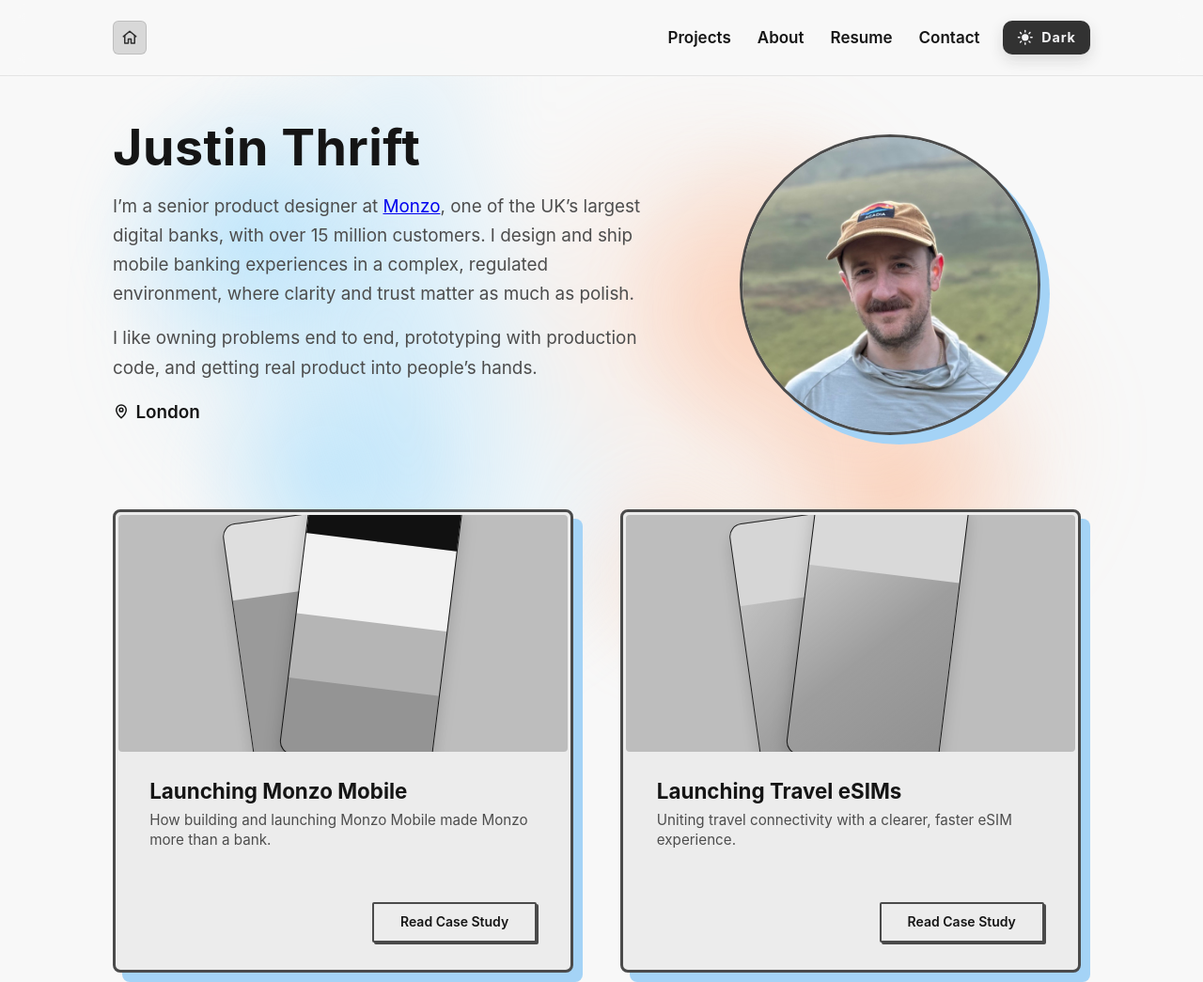
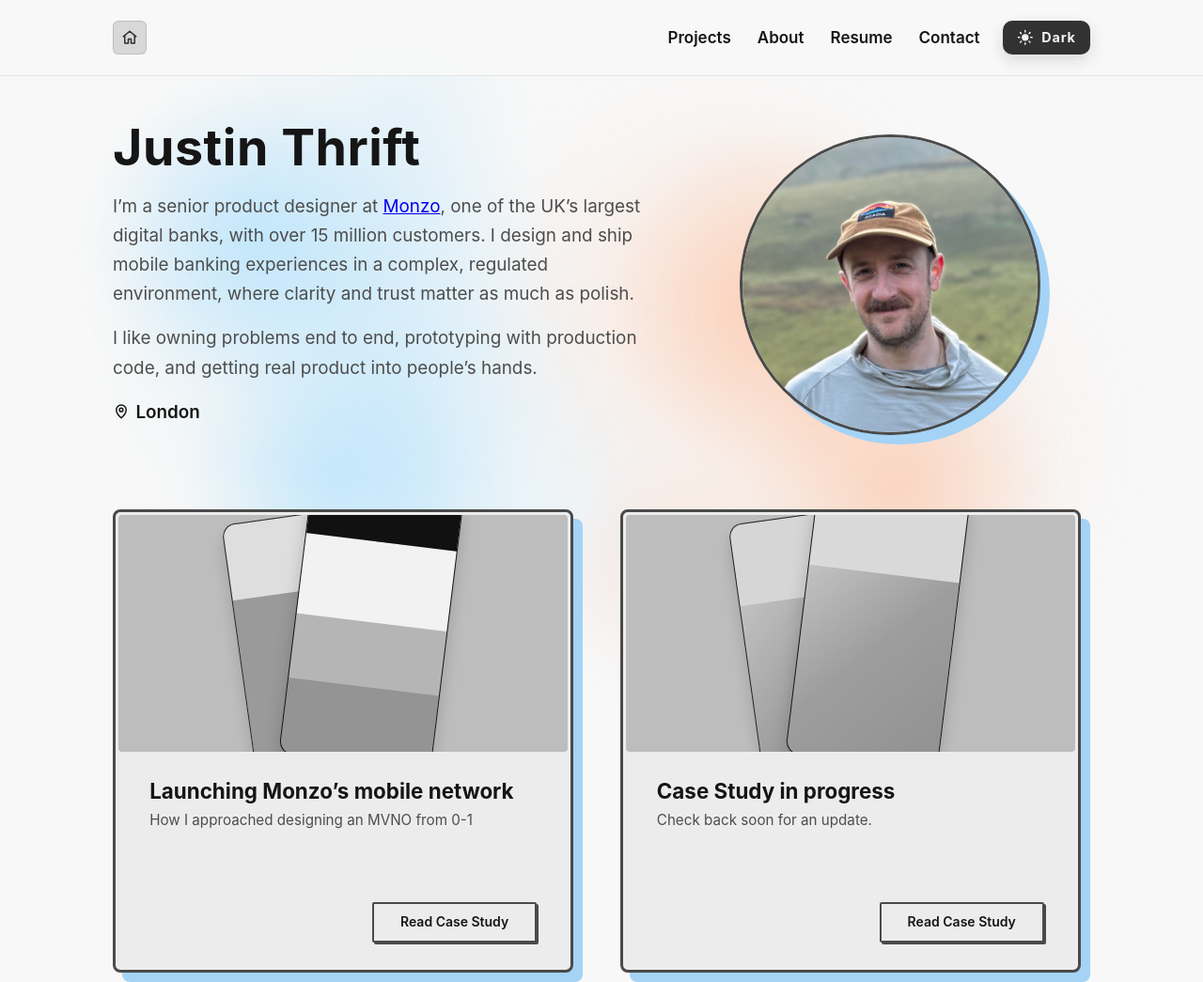
Before and after one commit to emykingmae/portfolio, a plain HTML site: page index.html in a window 1280 px wide. Shown: the top 1045 px of the page at 94% size. Drawn offline with Linux system fonts and the light colour scheme; a web font is replaced by a local one.

Commit message:
Update Monzo case study card titles

```diff
--- a/index.html
+++ b/index.html
@@ -97,8 +97,8 @@
                         </div>
                         <div class="study-card__body">
                             <div class="study-card__copy">
-                                <h3>Launching Monzo Mobile</h3>
-                                <p>How building and launching Monzo Mobile made Monzo more than a bank.</p>
+                                <h3>Launching Monzo’s mobile network</h3>
+                                <p>How I approached designing an MVNO from 0-1</p>
                             </div>
                             <span class="study-card__cta">Read Case Study</span>
                         </div>
@@ -113,8 +113,8 @@
                         </div>
                         <div class="study-card__body">
                             <div class="study-card__copy">
-                                <h3>Launching Travel eSIMs</h3>
-                                <p>Uniting travel connectivity with a clearer, faster eSIM experience.</p>
+                                <h3>Case Study in progress</h3>
+                                <p>Check back soon for an update.</p>
                             </div>
                             <span class="study-card__cta">Read Case Study</span>
                         </div>
```
